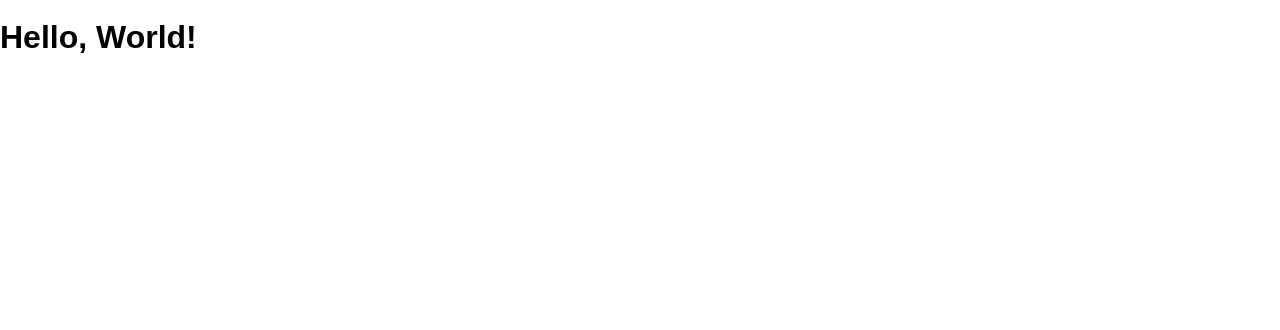
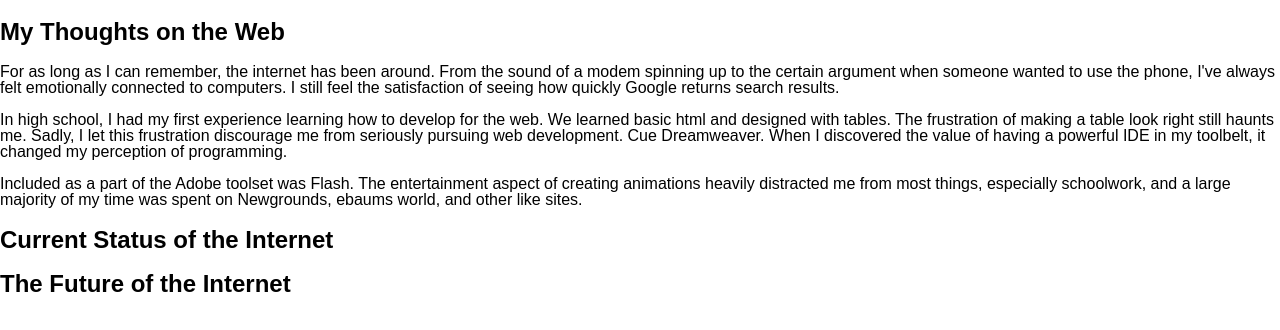
Before and after one commit to AaronStPete/assignment-1, a website: page public/index.html in a window 1280 px wide. Drawn offline with Linux system fonts and the light colour scheme.

Commit message:
drafted the first section

```diff
--- a/public/index.html
+++ b/public/index.html
@@ -7,6 +7,21 @@
     <link rel="stylesheet" href="/screen.css">
   </head>
   <body>
-    <h1>Hello, World!</h1>
+    <section>
+      <h1>My Thoughts on the Web</h1>
+      <p>For as long as I can remember, the internet has been around. From the sound of a modem spinning up to the certain argument when someone wanted to use the phone, I've always felt emotionally connected to computers. I still feel the satisfaction of seeing how quickly Google returns search results. </p>
+      <p>In high school, I had my first experience learning how to develop for the web. We learned basic html and designed with tables. The frustration of making a table look right still haunts me. Sadly, I let this frustration discourage me from seriously pursuing web development. Cue Dreamweaver. When I discovered the value of having a powerful IDE in my toolbelt, it changed my perception of programming.
+      <p>Included as a part of the Adobe toolset was Flash. The entertainment aspect of creating animations heavily distracted me from most things, especially schoolwork, and a large majority of my time was spent on Newgrounds, ebaums world, and other like sites. </p>
+    </section>
+    <section>
+      <h1>Current Status of the Internet</h1>
+      <p></p>
+      <p></p>
+    </section>
+    <section>
+      <h1>The Future of the Internet</h1>
+      <p></p>
+      <p></p>
+    </section>
   </body>
 </html>
```
